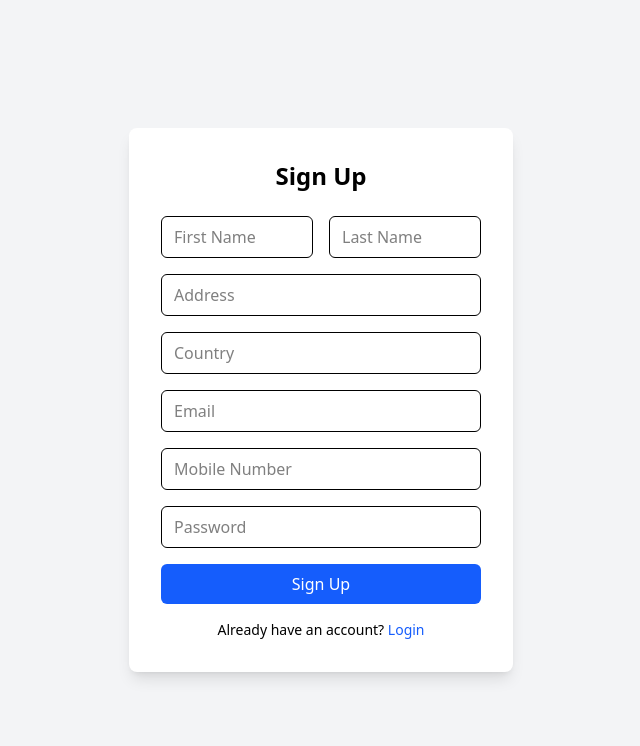
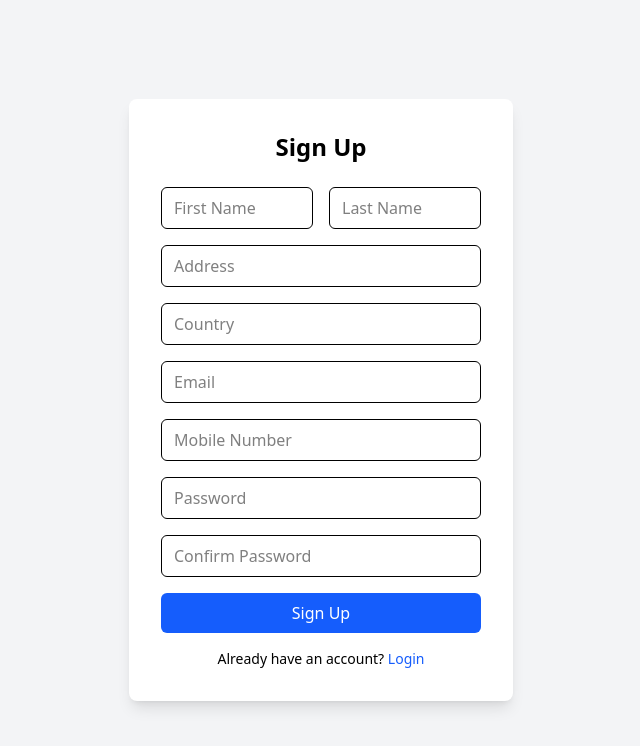
Before and after one commit to ViduraLakshitha/Elite-Auto-Auction, a React (Vite) app in the folder frontend/: page /signup in a window 1280 px wide. Shown: the top 746 px of the page, without its empty margins (319-959 px from the left). Built offline with nearby package versions, Linux system fonts and the light colour scheme.

Commit message:
new changes
password confirmation

```diff
--- a/frontend/src/pages/Signup.jsx
+++ b/frontend/src/pages/Signup.jsx
@@ -129,6 +129,15 @@ const Signup = () => {
               required
             />
 
+            <input
+              type="password"
+              name="confirmPassword"
+              placeholder="Confirm Password"
+              className="w-full px-3 py-2 border rounded-md focus:outline-none focus:ring-2 focus:ring-blue-600"
+              onChange={handleChange}
+              required
+            />
+
             <button
               type="submit"
               className="w-full bg-blue-600 text-white py-2 rounded-md hover:bg-blue-700 transition"
```
Also changed, not shown: 1 other file (tests, documents, lock files or other folders).
